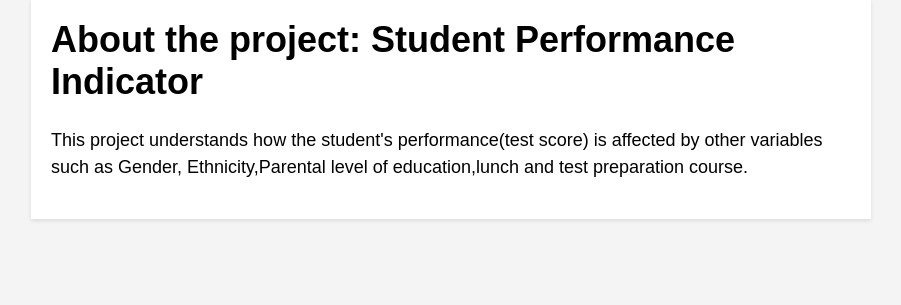
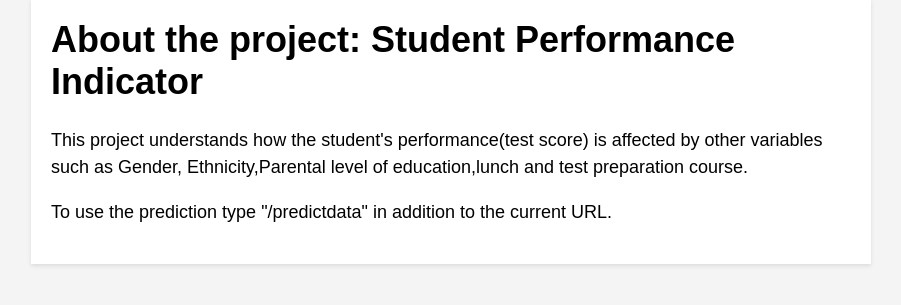
Before and after one commit to Aliiftekhar/MlProject, a Flask app: page / in a window 1280 px wide. Shown: the part 147-452 px from the top of the page, without its empty margins (189-1090 px from the left). Run offline with Flask 3, Linux system fonts and the light colour scheme.

Commit message:
index modification

```diff
--- a/templates/index.html
+++ b/templates/index.html
@@ -44,6 +44,7 @@
   <div class="content">
     <h1>About the project: Student Performance Indicator</h1>
     <p>This project understands how the student's performance(test score) is affected by other variables such as Gender, Ethnicity,Parental level of education,lunch and test preparation course.</p>
+    <p>To use the prediction type "/predictdata" in addition to the current URL.</p>
   </div>
 </body>
 </html>
```
